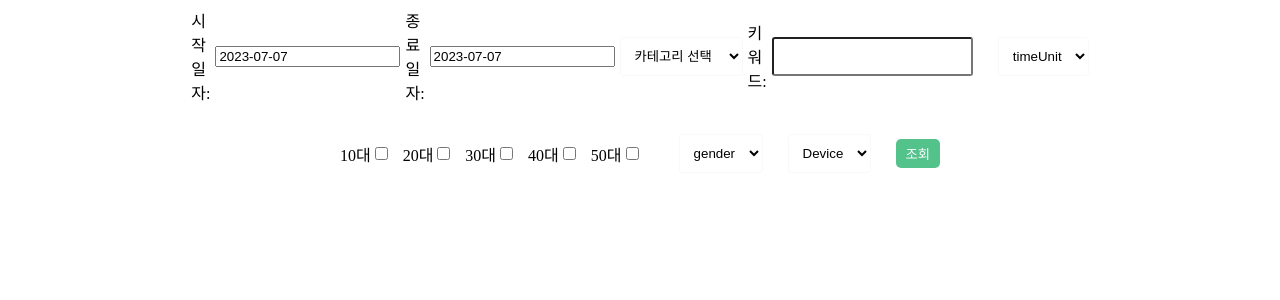
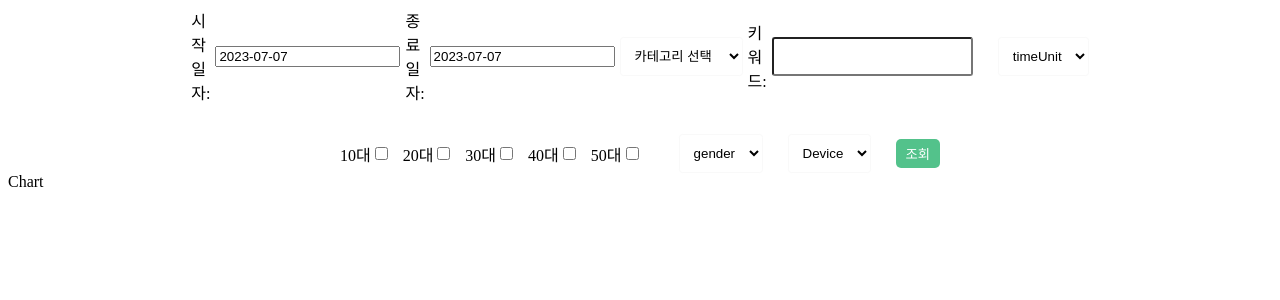
Before and after one commit to amh6281/Shopping-insight, a React (Vite) app: page / in a window 1280 px wide. Both pictures are taken after a click on the button "조회". Shown: the top 300 px of the page. Built offline with nearby package versions, Linux system fonts and the light colour scheme.

Commit message:
SetOpen props 전달 2022.07.08
setOpen을 OptionForm에 전달 후 조회 버튼 클릭시 Chart 컴포넌트 렌더링

```diff
--- /dev/null
+++ b/src/components/Chart.tsx
@@ -0,0 +1,7 @@
+import React from "react";
+
+const Chart = () => {
+  return <div>Chart</div>;
+};
+
+export default Chart;
--- a/src/components/OptionForm.tsx
+++ b/src/components/OptionForm.tsx
@@ -53,7 +53,11 @@ const Button = styled.button`
   font-weight: 500;
 `;
 
-const OptionForm = () => {
+interface OptionFormProps {
+  setOpen: React.Dispatch<React.SetStateAction<boolean>>;
+}
+
+const OptionForm: React.FC<OptionFormProps> = ({ setOpen }) => {
   const [selectedDevice, setSelectedDevice] = useState<string>("");
   const [selectedGender, setSelectedGender] = useState<string>("");
   const [selectedAges, setSelectedAges] = useState<string[]>([]);
@@ -76,7 +80,12 @@ const OptionForm = () => {
       setSelectedAges([...selectedAges, age]);
     }
   };
-  console.log(selectedAges);
+
+  const handleClick = (e: React.MouseEvent<HTMLButtonElement>) => {
+    e.preventDefault();
+    setOpen(true);
+  };
+
   return (
     <Container>
       <FormGroup>
@@ -112,7 +121,7 @@ const OptionForm = () => {
             </option>
           ))}
         </Select>
-        <Button>조회</Button>
+        <Button onClick={handleClick}>조회</Button>
       </FormGroup>
     </Container>
   );
--- a/src/pages/Home.tsx
+++ b/src/pages/Home.tsx
@@ -1,11 +1,16 @@
+import Chart from "../components/Chart";
 import OptionForm from "../components/OptionForm";
 import RequiredForm from "../components/RequiredForm";
+import { useState } from "react";
 
 const Home = () => {
+  const [open, setOpen] = useState<boolean>(false);
+
   return (
     <div>
       <RequiredForm />
-      <OptionForm />
+      <OptionForm setOpen={setOpen} />
+      {open && <Chart />}
     </div>
   );
 };
```
